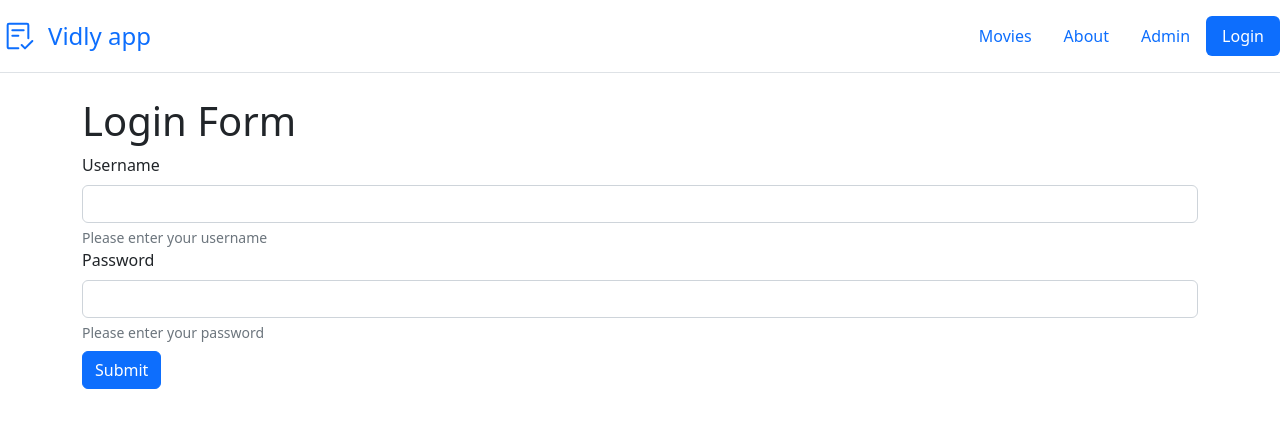
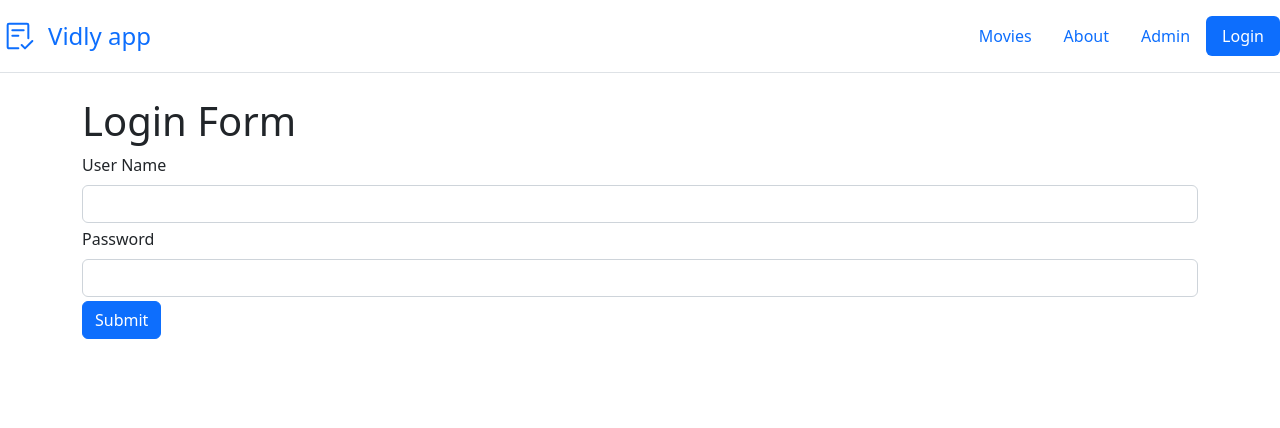
Before and after one commit to suhailphp/vidly-app-2023, a React (Create React App) app: page /login in a window 1280 px wide. Shown: the top 428 px of the page. Built offline with nearby package versions, Linux system fonts and the light colour scheme.

Commit message:
Input component craeted for login form

```diff
--- /dev/null
+++ b/src/components/common/input.jsx
@@ -0,0 +1,11 @@
+import React from 'react';
+const Input = ({name,id='',label,type='text',onChange}) => {
+    id = (id)?id:name
+    return (
+        <div className="mb-1">
+            <label htmlFor={id} className="form-label">{label}</label>
+            <input type={type} onChange={onchange} name={name} id={id} className="form-control" />
+        </div>
+     );
+}
+export default Input;
--- a/src/components/login.jsx
+++ b/src/components/login.jsx
@@ -1,7 +1,12 @@
 import React, { Component } from 'react';
+import Input from './common/input';
 class Login extends Component {
     state = {
         account:{userName:'',password:''}
+    }
+    handleSubmit=(e)=>{
+        e.preventDefault();
+        console.log('submitted');
     }
     handleChange = (e)=>{
         let account = {...this.state.account}
@@ -10,18 +15,19 @@ class Login extends Component {
     }
     render() {
         return (
-            <form >
+            <form onSubmit={this.handleSubmit} >
                 <h1>Login Form</h1>
-                <div className="mb-0">
-                    <label htmlFor="userName" className="form-label">Username</label>
-                    <input type="text" onChange={this.handleChange} name='userName' id='userName' className="form-control" />
-                    <div className="form-text">Please enter your username</div>
-                </div>
-                <div className="mb-2">
-                    <label htmlFor="password" onChange={this.handleChange}  className="form-label">Password</label>
-                    <input type="password" name='password' id='password' className="form-control" />
-                    <div className="form-text">Please enter your password</div>
-                </div>
+                <Input
+                    name='userName'
+                    label='User Name'
+                    onChange={this.handleChange}
+                ></Input>
+                <Input
+                    name='password'
+                    label='Password'
+                    type='password'
+                    onChange={this.handleChange}
+                ></Input>
                 <button className="btn btn-primary">Submit</button>
             </form>
         );
```
